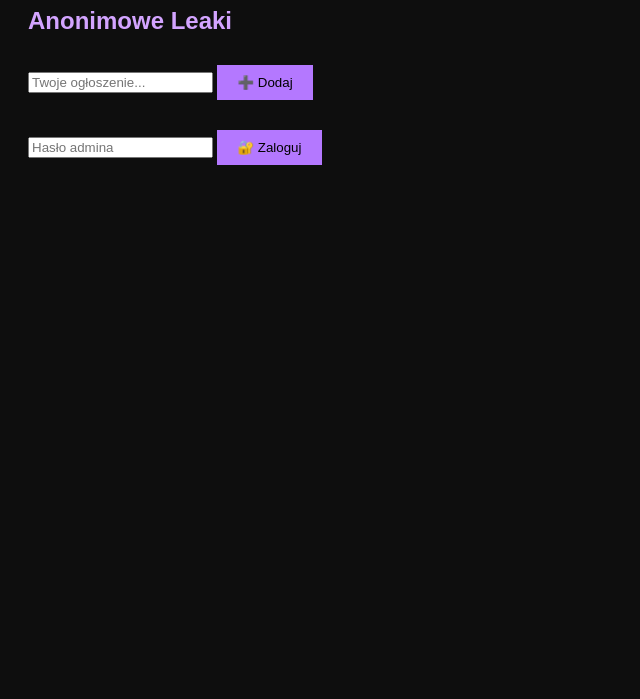
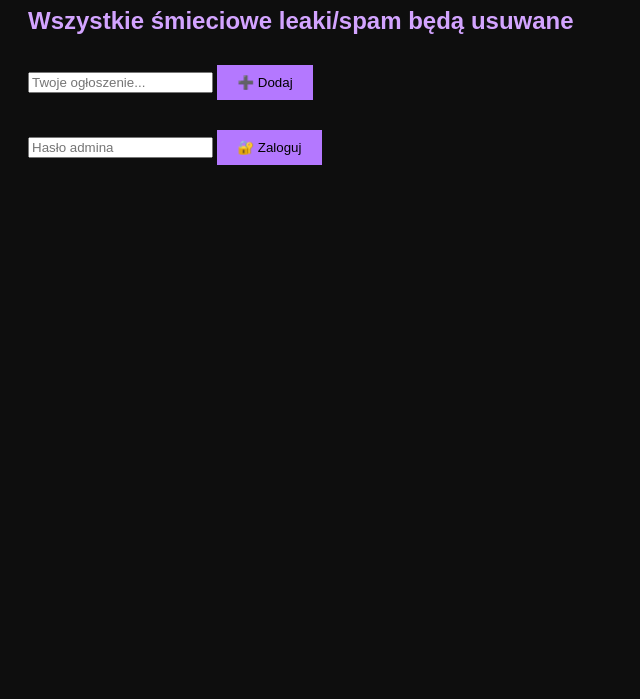
Before and after one commit to kostek1123Q/whleaks, a plain HTML site: page index.html in a window 1280 px wide. Shown: the part 101-800 px from the top of the page, without its empty margins (0-640 px from the left). Drawn offline with Linux system fonts and the light colour scheme; no server answers.

Commit message:
Update index.html

```diff
--- a/index.html
+++ b/index.html
@@ -8,7 +8,7 @@
 </head>
 <body>
   <h1>Zleakuj Kogo Chcesz</h1>
-  <h2>Anonimowe Leaki</h2>
+  <h2>Wszystkie śmieciowe leaki/spam będą usuwane</h2>
 
   <form id="postForm">
     <input type="text" id="messageInput" placeholder="Twoje ogłoszenie..." required />
```
